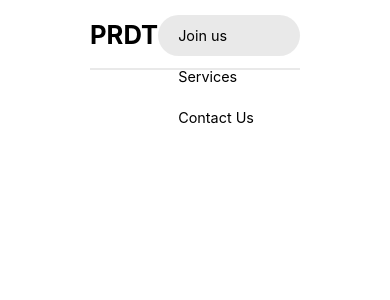
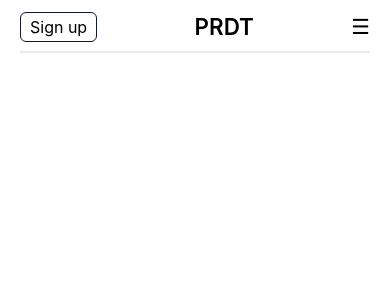
Before and after one commit to tish-code/PRDT, a React (Create React App) app: page / in a window 390 px wide. Shown: the top 300 px of the page. Built offline with nearby package versions, Linux system fonts and the light colour scheme.

Commit message:
implemented responsive navbar

```diff
--- a/src/components/NavBar/NavBar.tsx
+++ b/src/components/NavBar/NavBar.tsx
@@ -1,27 +1,49 @@
-import "./NavBar.css";
+// import "./NavBar.css";
 import Auth_modal from "./auth_modal";
 import { useState } from "react";
 
 function NavBar() {
-  const [open, setOpen] = useState(false);
-  const handleOpen = () => setOpen(true);
-  const handleClose = () => setOpen(false);
+  const [openNavModal, setOpenNavModal] = useState(false);
+  const [openAuthModal, setOpenAuthModal] = useState(false);
+  const handleOpen = () => setOpenAuthModal(true);
+  const handleClose = () => setOpenAuthModal(false);
+
+  //styles
+  const btn_styles =
+    "btn h-[100%] bg-none rounded-[999em] py-[10px] px-[20px] text-[0.9em] transition-[0.5s] hover:bg-[#2c55d4] hover:text-[#ffffff] ";
   return (
-    <div className="main">
-      <div className="logo">PRDT</div>
-      <div className="auth">
+    <div className="flex items-center justify-between w-[80%] max-w-[750px] pb-[7px] mx-[auto] border-b-2 border-b-[#e9e9e9f5] max-md:w-full">
+      <button className="hidden max-md:block border border-gray-900 py-[2px] px-[9px] rounded-md">
+        Sign up
+      </button>
+      <div className="logo font-big text-[1.6em] max-md:mx-[auto] max-md:text-[1.4em]">
+        PRDT
+      </div>
+      <button
+        className="icon hidden max-md:block text-[1.3em] "
+        onClick={() => {
+          openNavModal ? setOpenNavModal(false) : setOpenNavModal(true);
+        }}
+      >
+        {openNavModal ? (
+          <p className="transition-[5s]">&#10005;</p>
+        ) : (
+          <p>&#9776;</p>
+        )}
+      </button>
+      <div className="auth rounded-[999em] bg-[#e9e9e9f5] h-[80%] max-md:hidden">
         <button
-          className="btn"
+          className={btn_styles}
           onClick={() => {
             handleOpen();
           }}
         >
           Join us
         </button>
-        <button className="btn">Services</button>
-        <button className="btn">Contact Us</button>
+        <button className={btn_styles}>Services</button>
+        <button className={btn_styles}>Contact Us</button>
       </div>
-      <Auth_modal handleClose={handleClose} open={open} />
+      <Auth_modal handleClose={handleClose} open={openAuthModal} />
     </div>
   );
 }
--- a/src/components/NavBar/auth_modal.tsx
+++ b/src/components/NavBar/auth_modal.tsx
@@ -15,9 +15,9 @@ function Auth_modal({ handleClose, open }: Props) {
           onClick={(e) => {
             if (e.target === e.currentTarget) handleClose();
           }}
-          className="flex flex-col items-center justify-center fixed bg-[rgba(0,0,0,0.5)] z-50 top-0 left-0 h-[100%] w-[100%]"
+          className="flex flex-col items-center justify-center fixed bg-[rgba(0,0,0,0.3)] top-0 left-0 h-[100%] w-[100%] "
         >
-          <div className="bg-white px-10 w-[50%] max-md:w-[70%] max-sm:w-[80%] max-[400px]:w-full">
+          <div className="bg-white px-10 w-[50%] max-w-[550px] max-md:w-[70%] max-sm:w-[80%] max-[400px]:w-full rounded-lg">
             <div className="flex flex-col">
               <p className="mx-[auto] mt-[2rem] text-[1.6em] text-[#2c55d4] font-big">
                 PRDT
@@ -33,7 +33,7 @@ function Auth_modal({ handleClose, open }: Props) {
                 type="text"
                 placeholder="Password"
               />
-              <button className="w-full bg-[#2c55d4] text-[#fff]  font-big rounded-md text-[1rem] py-[0.55rem]">
+              <button className="w-full bg-[#2c55d4] text-[#fff]  font-big rounded-md text-[1rem] py-[0.55rem] hover:opacity-[0.8]">
                 Sign in
               </button>
               <div className="flex items-center justify-center my-[1.5rem] ">
@@ -41,7 +41,7 @@ function Auth_modal({ handleClose, open }: Props) {
                 <p className="mx-[1.5rem] flex-2">or</p>{" "}
                 <div className={line_style}></div>
               </div>
-              <button className="flex w-full items-center justify-center mb-[1rem] border border-gray-800 text-[1rem] text-gray-800 font-big rounded-md py-1">
+              <button className="flex w-full items-center justify-center mb-[1rem] border border-gray-800 text-[1rem] text-gray-800 font-big rounded-md py-1 hover:opacity-[0.8]">
                 <img
                   src={image}
                   alt="google logo"
--- a/tailwind.config.js
+++ b/tailwind.config.js
@@ -2,7 +2,10 @@
 module.exports = {
   content: ["./src/**/*.{js,jsx,ts,tsx}"],
   theme: {
-    extend: { fontWeight: { big: 600 } },
+    extend: {
+      fontWeight: { big: 600 },
+      colors: { primary: { 100: "#2c55d4", 200: "#e9e9e9f5" } },
+    },
   },
   plugins: [],
 };
```
